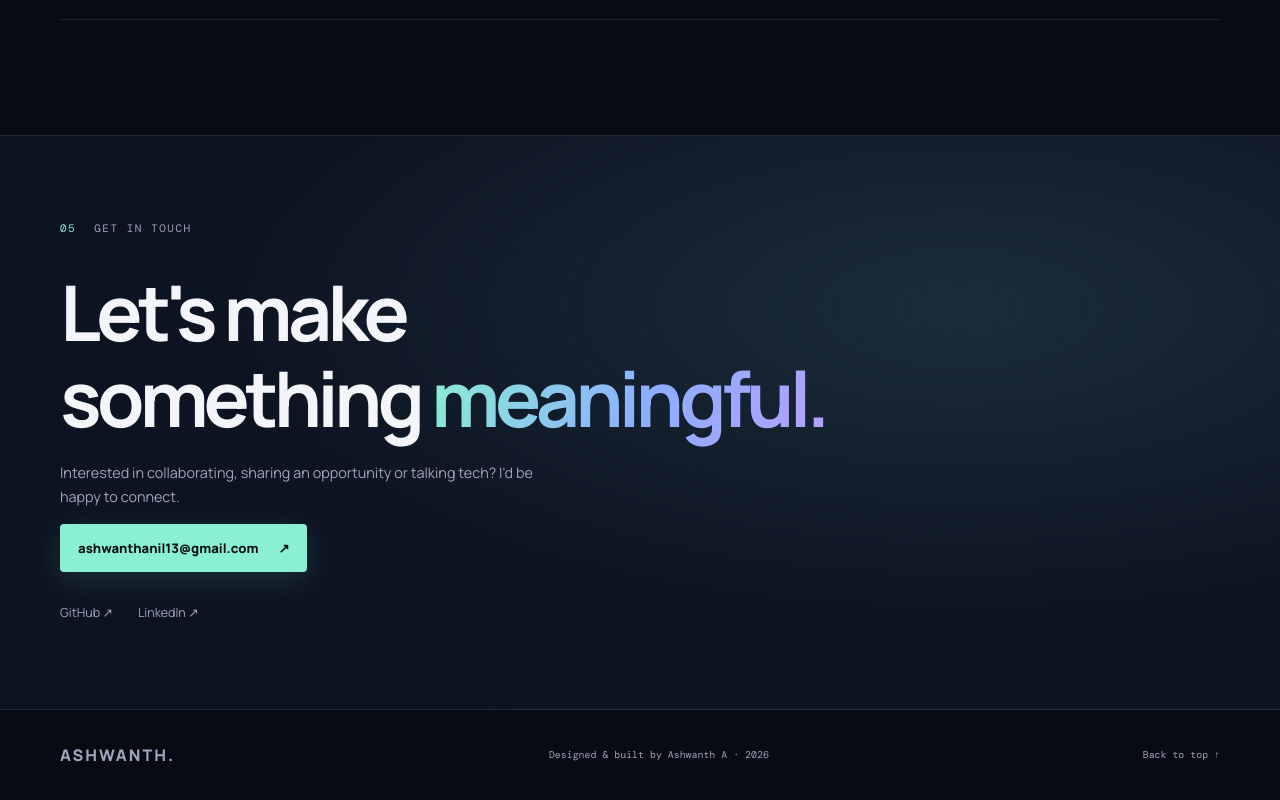
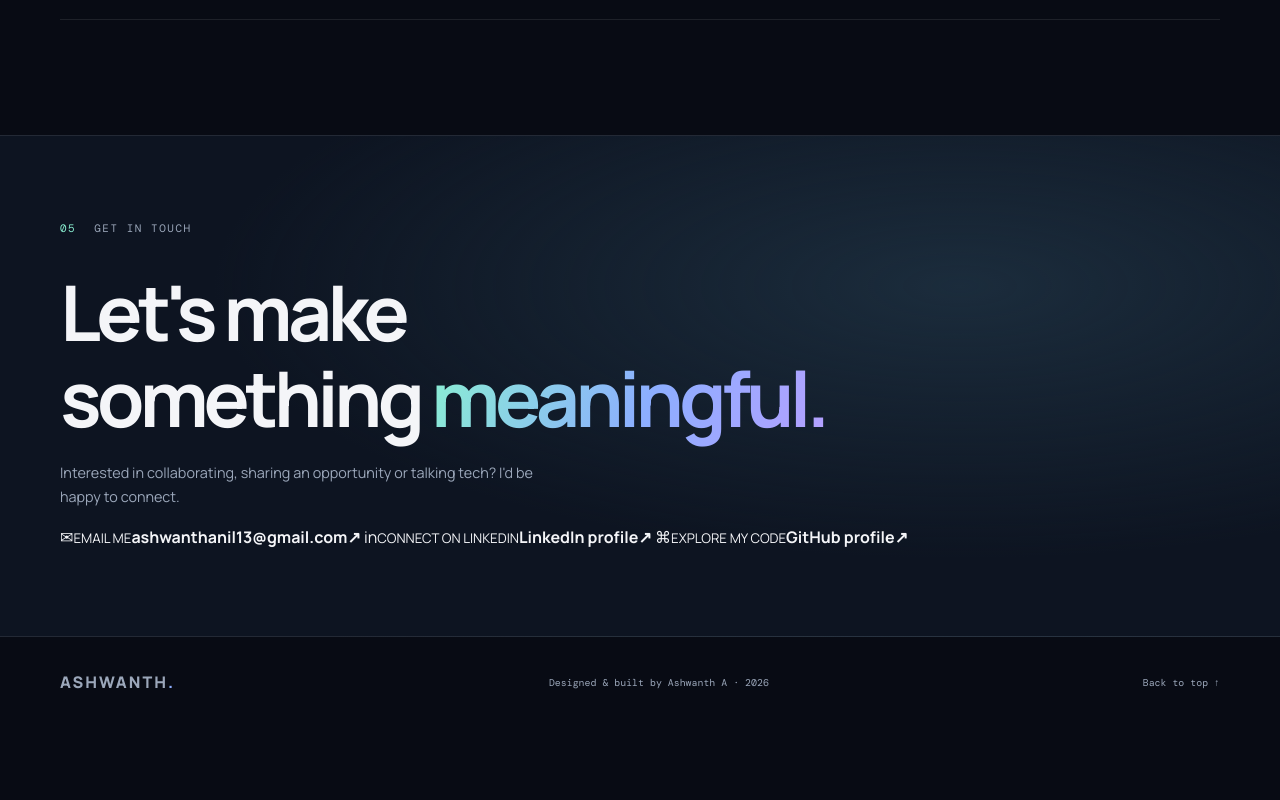
Before and after one commit to ashwanth-a/ash-portfolio, a plain HTML site: page index.html in a window 1280 px wide. Shown: the part 4345-5145 px from the top of the page. After the commit the page ends 5072 px from the top, so only its background shows below. Drawn offline with nearby package versions, Linux system fonts and the light colour scheme.

```diff
--- a/index.html
+++ b/index.html
@@ -31,7 +31,7 @@
         <p class="hero-lead">Hey, I'm <strong>Ashwanth A</strong> — a B.Tech Computer Science student, aspiring software engineer and cybersecurity enthusiast. I enjoy learning by building useful things for the web.</p>
         <div class="actions">
           <a class="btn primary" href="#projects">Explore my work <span>↘</span></a>
-          <a class="btn secondary" href="mailto:ashwanthanil13@gmail.com">Get in touch <span>↗</span></a>
+          <a class="btn secondary" href="#contact">Get in touch <span>↗</span></a>
         </div>
         <div class="quick-facts"><span>⌁ B.Tech CSE · College of Engineering, Adoor</span><span>✳ Open to learning & internship opportunities</span></div>
       </div>
@@ -118,7 +118,11 @@
     </section>
 
     <section class="contact-section" id="contact">
-      <div class="wrap contact-inner reveal"><div class="section-label"><span>05</span><span>GET IN TOUCH</span></div><h2>Let's make<br>something <span class="gradient">meaningful.</span></h2><p>Interested in collaborating, sharing an opportunity or talking tech? I'd be happy to connect.</p><a class="btn primary" href="mailto:ashwanthanil13@gmail.com">ashwanthanil13@gmail.com <span>↗</span></a><div class="socials"><a href="https://github.com/ashwanth-a" target="_blank" rel="noreferrer">GitHub ↗</a><a href="https://www.linkedin.com/in/ashwanth-a13-" target="_blank" rel="noreferrer">LinkedIn ↗</a></div></div>
+      <div class="wrap contact-inner reveal"><div class="section-label"><span>05</span><span>GET IN TOUCH</span></div><h2>Let's make<br>something <span class="gradient">meaningful.</span></h2><p>Interested in collaborating, sharing an opportunity or talking tech? I'd be happy to connect.</p><div class="contact-options">
+          <a class="contact-option" href="mailto:ashwanthanil13@gmail.com"><span class="contact-icon">✉</span><span><small>EMAIL ME</small><strong>ashwanthanil13@gmail.com</strong></span><b>↗</b></a>
+          <a class="contact-option" href="https://www.linkedin.com/in/ashwanth-a13-/" target="_blank" rel="noreferrer"><span class="contact-icon">in</span><span><small>CONNECT ON LINKEDIN</small><strong>LinkedIn profile</strong></span><b>↗</b></a>
+          <a class="contact-option" href="https://github.com/ashwanth-a" target="_blank" rel="noreferrer"><span class="contact-icon">⌘</span><span><small>EXPLORE MY CODE</small><strong>GitHub profile</strong></span><b>↗</b></a>
+        </div></div>
     </section>
   </main>
   <footer class="footer wrap"><a class="brand" href="#home">ASHWANTH<span>.</span></a><span>Designed & built by Ashwanth A · <span id="year"></span></span><a href="#home">Back to top ↑</a></footer>
```
